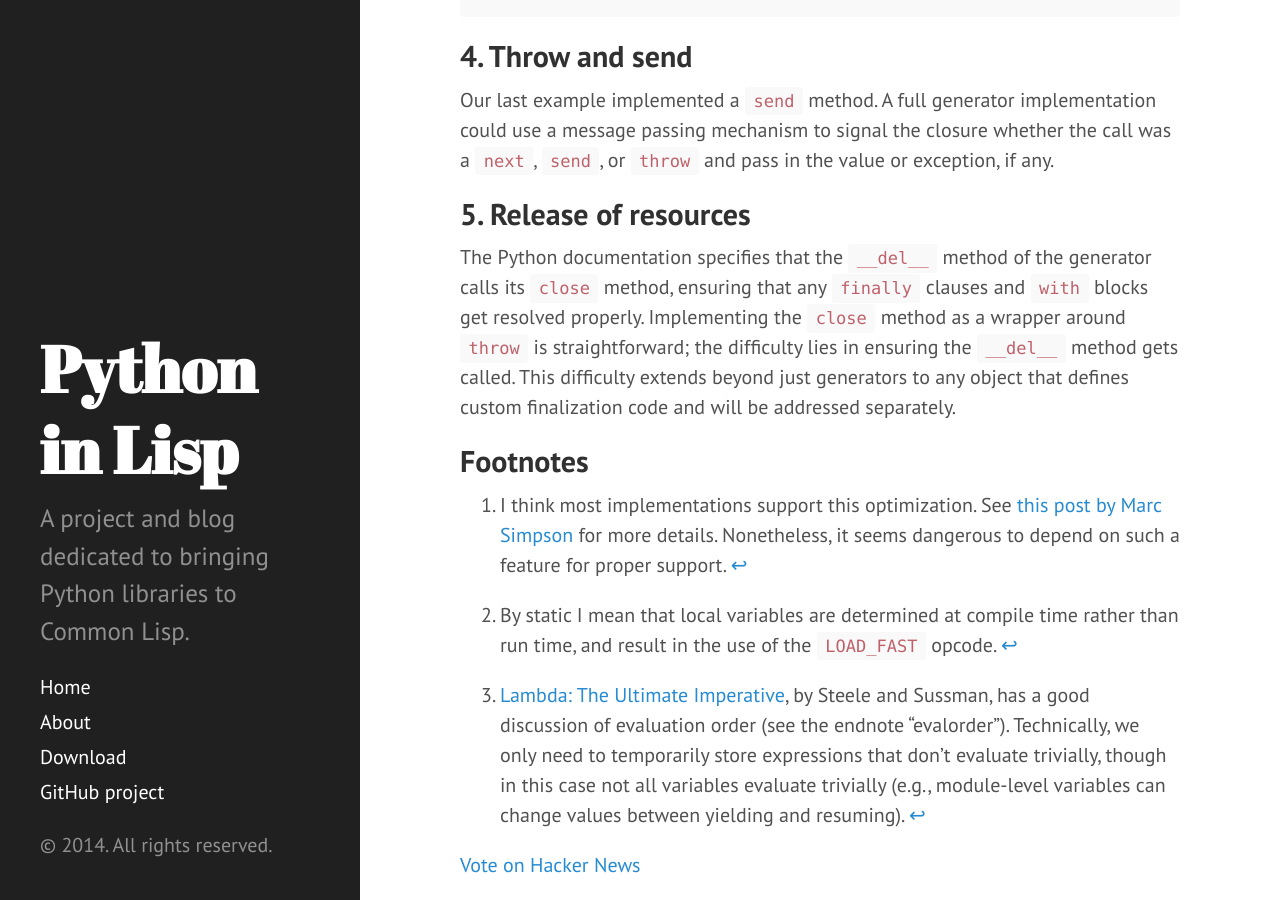
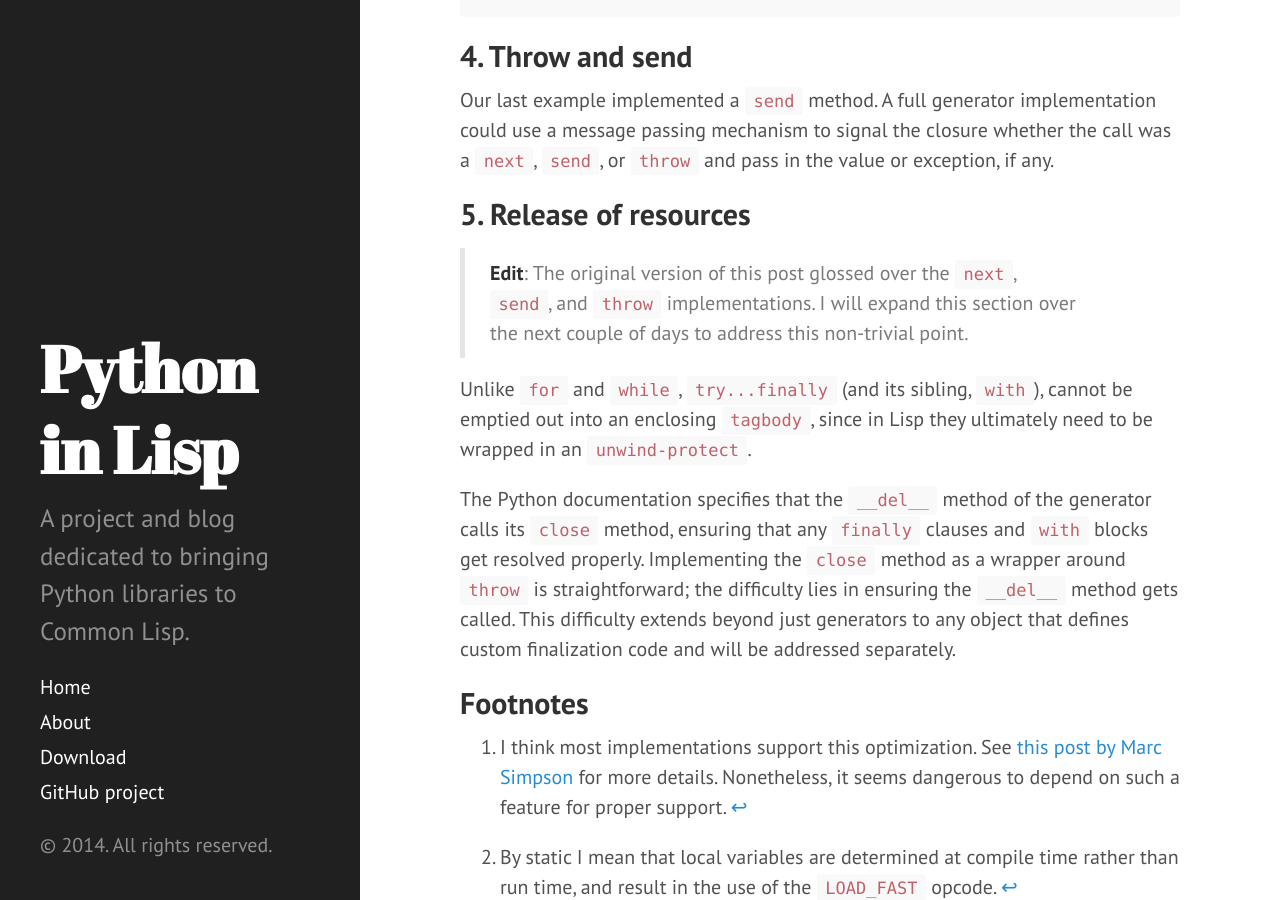
Before and after one commit to felipeochoa/aqua-lisp, a Jekyll site: the page built from _posts/2014-11-30-generators.md, in a window 1280 px wide and 900 px high, scrolled down 3967 px. Built offline with Jekyll 4.4.1, drawn with Linux system fonts in a browser that asks for light colours.

Commit message:
added note to release of resources

```diff
--- a/_posts/2014-11-30-generators.md
+++ b/_posts/2014-11-30-generators.md
@@ -178,6 +178,14 @@ the value or exception, if any.
 
 ## 5. Release of resources
 
+> **Edit**: The original version of this post glossed over the  `next`,
+> `send`, and `throw` implementations. I will expand this section over
+> the next couple of days to address this non-trivial point.
+
+Unlike `for` and `while`, `try...finally` (and its sibling, `with`),
+cannot be emptied out into an enclosing `tagbody`, since in Lisp they
+ultimately need to be wrapped in an `unwind-protect`.
+
 The Python documentation specifies that the `__del__` method of the
 generator calls its `close` method, ensuring that any `finally`
 clauses and `with` blocks get resolved properly. Implementing the
```
